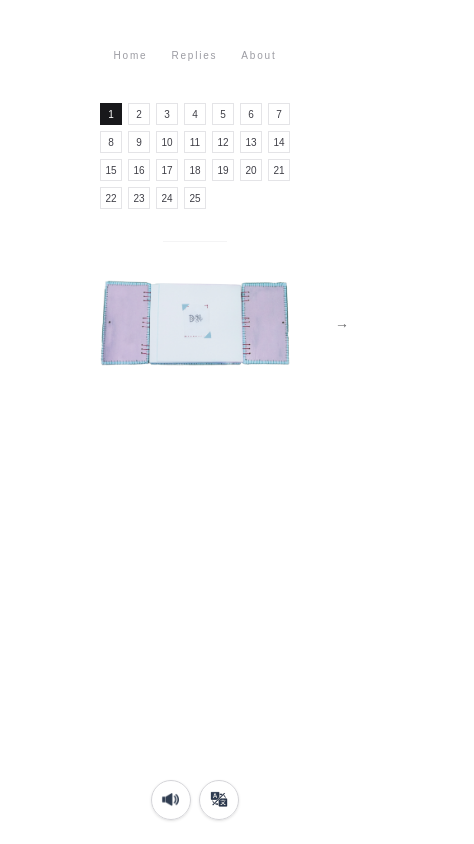
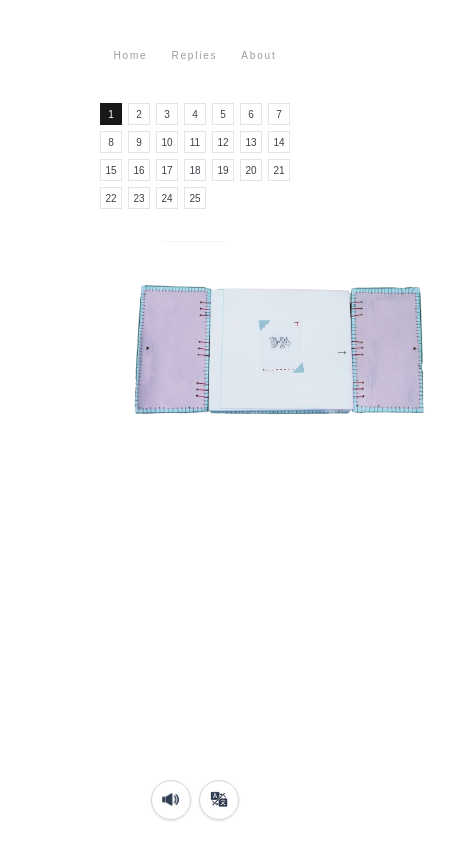
Before and after one commit to ssomakim/advented-calendar, a Next.js app: page /book in a window 390 px wide. Shown: the whole page, 474 px wide, since content can reach past the window. Built offline with nearby package versions, Linux system fonts and the light colour scheme.

Commit message:
fix: mobile intro image full width

```diff
--- a/app/book/page.tsx
+++ b/app/book/page.tsx
@@ -195,9 +195,9 @@ function BookPageInner() {
                 <div className="min-w-0">
                   {currentImage ? (
                     <div
-                      className={`mx-auto flex justify-center ${isIntroImage
-                          ? "w-full max-w-[calc(100vw-3rem)] sm:max-w-[820px] lg:max-w-[920px]"
-                          : "w-full max-w-[420px]"
+                      className={`flex justify-center ${isIntroImage
+                          ? "w-screen px-6 sm:w-full sm:max-w-[820px] lg:max-w-[920px] mx-auto"
+                          : "w-full max-w-[420px] mx-auto"
                         }`}
                     >
                       <img
```
